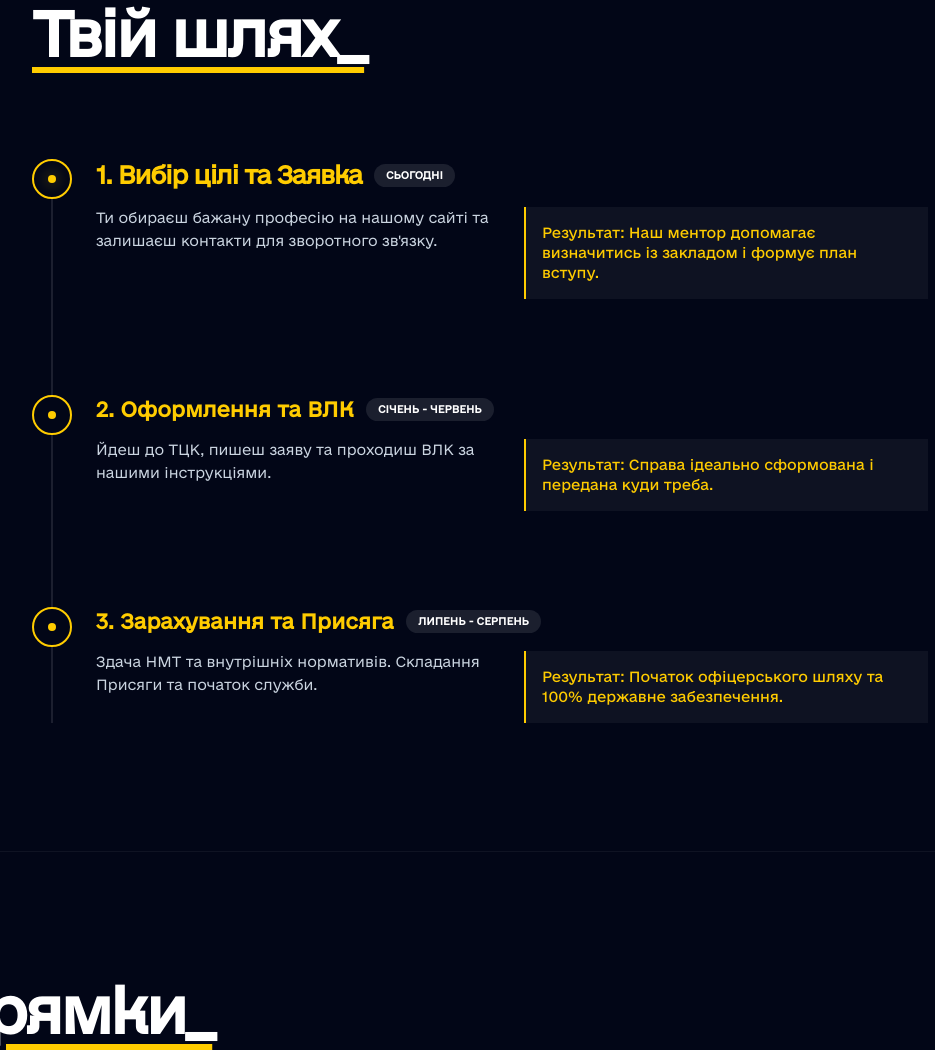
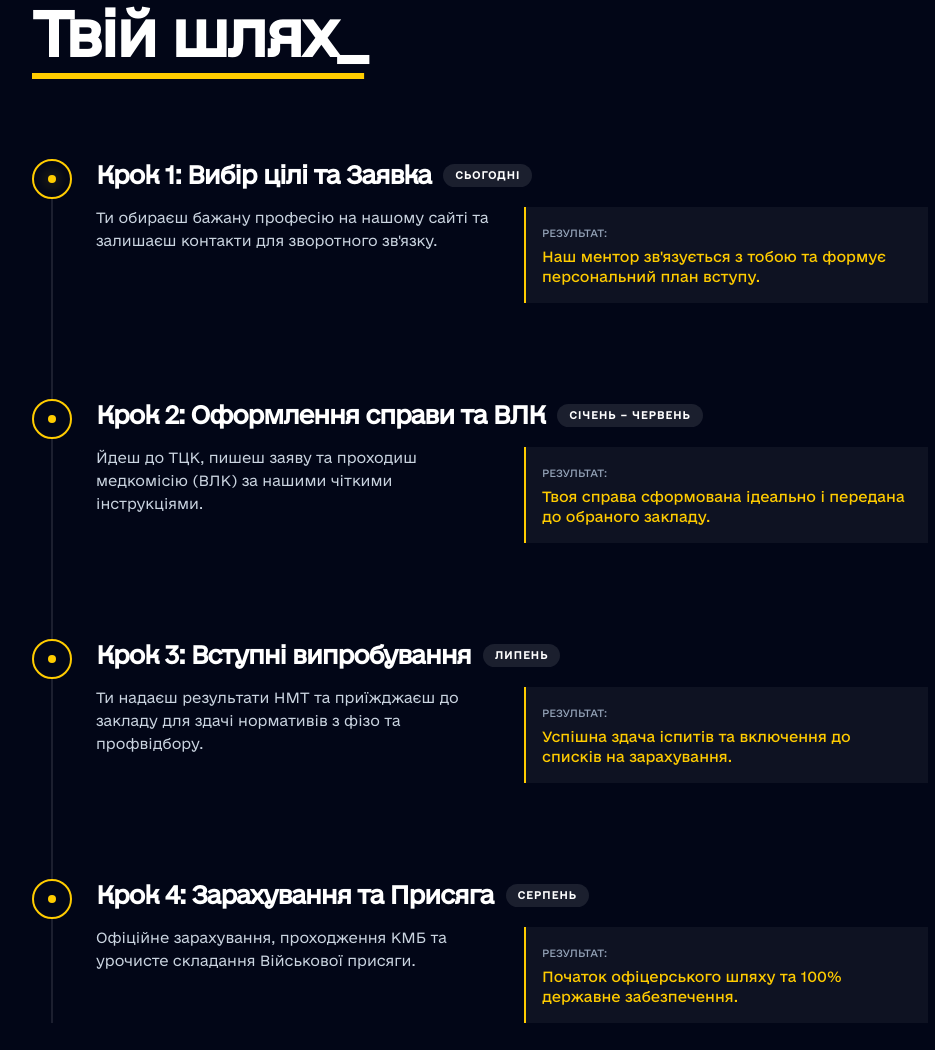
Before and after one commit to sunsideaspect/career-mentor, a plain HTML site: page index.html in a window 1280 px wide. Shown: the part 2161-3211 px from the top of the page, without its empty margins (160-1095 px from the left). Drawn offline with nearby package versions, Linux system fonts and the light colour scheme.

Commit message:
Update index.html

```diff
--- a/index.html
+++ b/index.html
@@ -158,66 +158,95 @@
         </div>
     </section>
 
-    <!-- ТАЙМЛАЙН -->
+    <!-- ТАЙМЛАЙН: ТВІЙ ШЛЯХ ДО ЗВАННЯ (ПОВНА ВЕРСІЯ: 4 КРОКИ) -->
     <section id="path" class="py-16 md:py-32 px-6 bg-[#020617] overflow-hidden text-left">
         <div class="container mx-auto">
             <div class="max-w-4xl mx-auto">
-                <h2 class="text-3xl md:text-6xl text-white mb-16 md:mb-24 underline decoration-[#ffcc00] underline-offset-[10px] font-bold uppercase tracking-tighter">Твій шлях_</h2>
-                <div class="relative text-white">
+                <h2 class="text-4xl md:text-6xl text-white mb-16 md:mb-24 underline decoration-[#ffcc00] underline-offset-[16px] font-bold uppercase tracking-tighter">Твій шлях_</h2>
+
+                <div class="relative">
+                    <!-- Статична лінія -->
                     <div class="absolute left-[19px] top-0 bottom-0 w-0.5 bg-white/10"></div>
+
+                    <!-- Динамічна лінія (жовта) -->
                     <div id="progress-line" class="absolute left-[19px] top-0 w-0.5 bg-[#ffcc00] transition-all duration-700 origin-top scale-y-0 shadow-[0_0_15px_#ffcc00]"></div>
 
-                    <div class="relative pl-16 mb-24 group" data-aos="fade-up">
+                    <!-- КРОК 1 -->
+                    <div class="relative pl-16 mb-20 md:mb-24 group" data-aos="fade-up">
                         <div class="absolute left-0 top-0 w-10 h-10 bg-[#020617] border-2 border-white/20 rounded-full flex items-center justify-center z-10 group-[.is-active]:border-[#ffcc00] transition-colors duration-500">
                             <div class="w-2 h-2 bg-white/20 rounded-full group-[.is-active]:bg-[#ffcc00] shadow-[0_0_15px_rgba(255,204,0,0.6)]"></div>
                         </div>
                         <div class="space-y-4">
                             <div class="flex flex-wrap items-center gap-3">
-                                <h4 class="text-[#ffcc00] font-bold text-xl md:text-2xl uppercase tracking-tighter">1. Вибір цілі та Заявка</h4>
-                                <span class="bg-white/10 text-white text-[10px] px-3 py-1 rounded-full uppercase font-bold">сьогодні</span>
+                                <h4 class="text-[#ffcc00] font-bold text-xl md:text-2xl uppercase tracking-tighter transition-colors group-[.is-active]:text-white">Крок 1: Вибір цілі та Заявка</h4>
+                                <span class="bg-white/10 text-white text-[10px] px-3 py-1 rounded-full uppercase font-bold tracking-widest">сьогодні</span>
                             </div>
                             <div class="grid md:grid-cols-2 gap-6">
                                 <p class="text-slate-300 text-sm leading-relaxed">Ти обираєш бажану професію на нашому сайті та залишаєш контакти для зворотного зв'язку.</p>
                                 <div class="bg-white/5 p-4 border-l-2 border-[#ffcc00]">
-                                    <p class="text-[#ffcc00] font-medium text-sm">Результат: Наш ментор допомагає визначитись із закладом і формує план вступу.</p>
+                                    <p class="text-[#ffcc00] font-medium text-sm"><span class="text-slate-400 text-[10px] uppercase block mb-1">Результат:</span> Наш ментор зв'язується з тобою та формує персональний план вступу.</p>
                                 </div>
                             </div>
                         </div>
                     </div>
-                    <div class="relative pl-16 mb-24 group" data-aos="fade-up">
+
+                    <!-- КРОК 2 -->
+                    <div class="relative pl-16 mb-20 md:mb-24 group" data-aos="fade-up">
                         <div class="absolute left-0 top-0 w-10 h-10 bg-[#020617] border-2 border-white/20 rounded-full flex items-center justify-center z-10 group-[.is-active]:border-[#ffcc00] transition-colors duration-500">
                             <div class="w-2 h-2 bg-white/20 rounded-full group-[.is-active]:bg-[#ffcc00]"></div>
                         </div>
                         <div class="space-y-4">
                             <div class="flex flex-wrap items-center gap-3">
-                                <h4 class="text-[#ffcc00] font-bold text-lg md:text-xl uppercase">2. Оформлення та ВЛК</h4>
-                                <span class="bg-white/10 text-white text-[10px] px-3 py-1 rounded-full uppercase font-bold">січень - червень</span>
+                                <h4 class="text-[#ffcc00] font-bold text-xl md:text-2xl uppercase tracking-tighter group-[.is-active]:text-white transition-colors">Крок 2: Оформлення справи та ВЛК</h4>
+                                <span class="bg-white/10 text-white text-[10px] px-3 py-1 rounded-full uppercase font-bold tracking-widest">січень – червень</span>
                             </div>
                             <div class="grid md:grid-cols-2 gap-6">
-                                <p class="text-slate-300 text-sm leading-relaxed">Йдеш до ТЦК, пишеш заяву та проходиш ВЛК за нашими інструкціями.</p>
+                                <p class="text-slate-300 text-sm leading-relaxed">Йдеш до ТЦК, пишеш заяву та проходиш медкомісію (ВЛК) за нашими чіткими інструкціями.</p>
                                 <div class="bg-white/5 p-4 border-l-2 border-[#ffcc00]">
-                                    <p class="text-[#ffcc00] font-medium text-sm">Результат: Справа ідеально сформована і передана куди треба.</p>
+                                    <p class="text-[#ffcc00] font-medium text-sm"><span class="text-slate-400 text-[10px] uppercase block mb-1">Результат:</span> Твоя справа сформована ідеально і передана до обраного закладу.</p>
                                 </div>
                             </div>
                         </div>
                     </div>
+
+                    <!-- КРОК 3 -->
+                    <div class="relative pl-16 mb-20 md:mb-24 group" data-aos="fade-up">
+                        <div class="absolute left-0 top-0 w-10 h-10 bg-[#020617] border-2 border-white/20 rounded-full flex items-center justify-center z-10 group-[.is-active]:border-[#ffcc00] transition-colors duration-500">
+                            <div class="w-2 h-2 bg-white/20 rounded-full group-[.is-active]:bg-[#ffcc00]"></div>
+                        </div>
+                        <div class="space-y-4">
+                            <div class="flex flex-wrap items-center gap-3">
+                                <h4 class="text-[#ffcc00] font-bold text-xl md:text-2xl uppercase tracking-tighter group-[.is-active]:text-white transition-colors">Крок 3: Вступні випробування</h4>
+                                <span class="bg-white/10 text-white text-[10px] px-3 py-1 rounded-full uppercase font-bold tracking-widest">липень</span>
+                            </div>
+                            <div class="grid md:grid-cols-2 gap-6">
+                                <p class="text-slate-300 text-sm leading-relaxed">Ти надаєш результати НМТ та приїжджаєш до закладу для здачі нормативів з фізо та профвідбору.</p>
+                                <div class="bg-white/5 p-4 border-l-2 border-[#ffcc00]">
+                                    <p class="text-[#ffcc00] font-medium text-sm"><span class="text-slate-400 text-[10px] uppercase block mb-1">Результат:</span> Успішна здача іспитів та включення до списків на зарахування.</p>
+                                </div>
+                            </div>
+                        </div>
+                    </div>
+
+                    <!-- КРОК 4 -->
                     <div class="relative pl-16 group" data-aos="fade-up">
                         <div class="absolute left-0 top-0 w-10 h-10 bg-[#020617] border-2 border-white/20 rounded-full flex items-center justify-center z-10 group-[.is-active]:border-[#ffcc00] transition-colors duration-500">
                             <div class="w-2 h-2 bg-white/20 rounded-full group-[.is-active]:bg-[#ffcc00]"></div>
                         </div>
                         <div class="space-y-4">
                             <div class="flex flex-wrap items-center gap-3">
-                                <h4 class="text-[#ffcc00] font-bold text-lg md:text-xl uppercase">3. Зарахування та Присяга</h4>
-                                <span class="bg-white/10 text-white text-[10px] px-3 py-1 rounded-full uppercase font-bold">липень - серпень</span>
+                                <h4 class="text-[#ffcc00] font-bold text-xl md:text-2xl uppercase tracking-tighter group-[.is-active]:text-white transition-colors">Крок 4: Зарахування та Присяга</h4>
+                                <span class="bg-white/10 text-white text-[10px] px-3 py-1 rounded-full uppercase font-bold tracking-widest">серпень</span>
                             </div>
                             <div class="grid md:grid-cols-2 gap-6">
-                                <p class="text-slate-300 text-sm leading-relaxed">Здача НМТ та внутрішніх нормативів. Складання Присяги та початок служби.</p>
+                                <p class="text-slate-300 text-sm leading-relaxed">Офіційне зарахування, проходження КМБ та урочисте складання Військової присяги.</p>
                                 <div class="bg-white/5 p-4 border-l-2 border-[#ffcc00]">
-                                    <p class="text-[#ffcc00] font-medium text-sm">Результат: Початок офіцерського шляху та 100% державне забезпечення.</p>
+                                    <p class="text-[#ffcc00] font-medium text-sm"><span class="text-slate-400 text-[10px] uppercase block mb-1">Результат:</span> Початок офіцерського шляху та 100% державне забезпечення.</p>
                                 </div>
                             </div>
                         </div>
                     </div>
+
                 </div>
             </div>
         </div>
```
